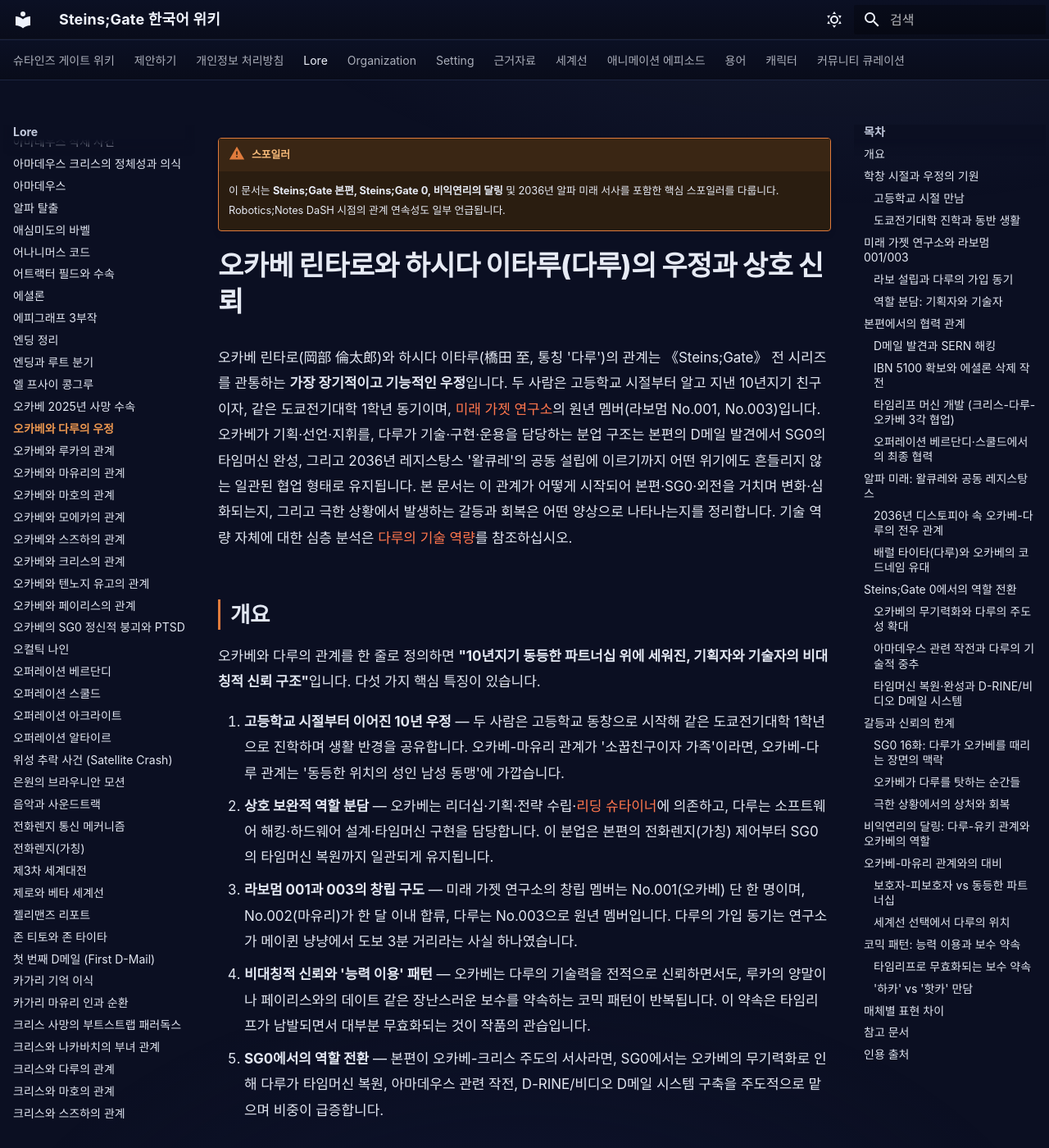
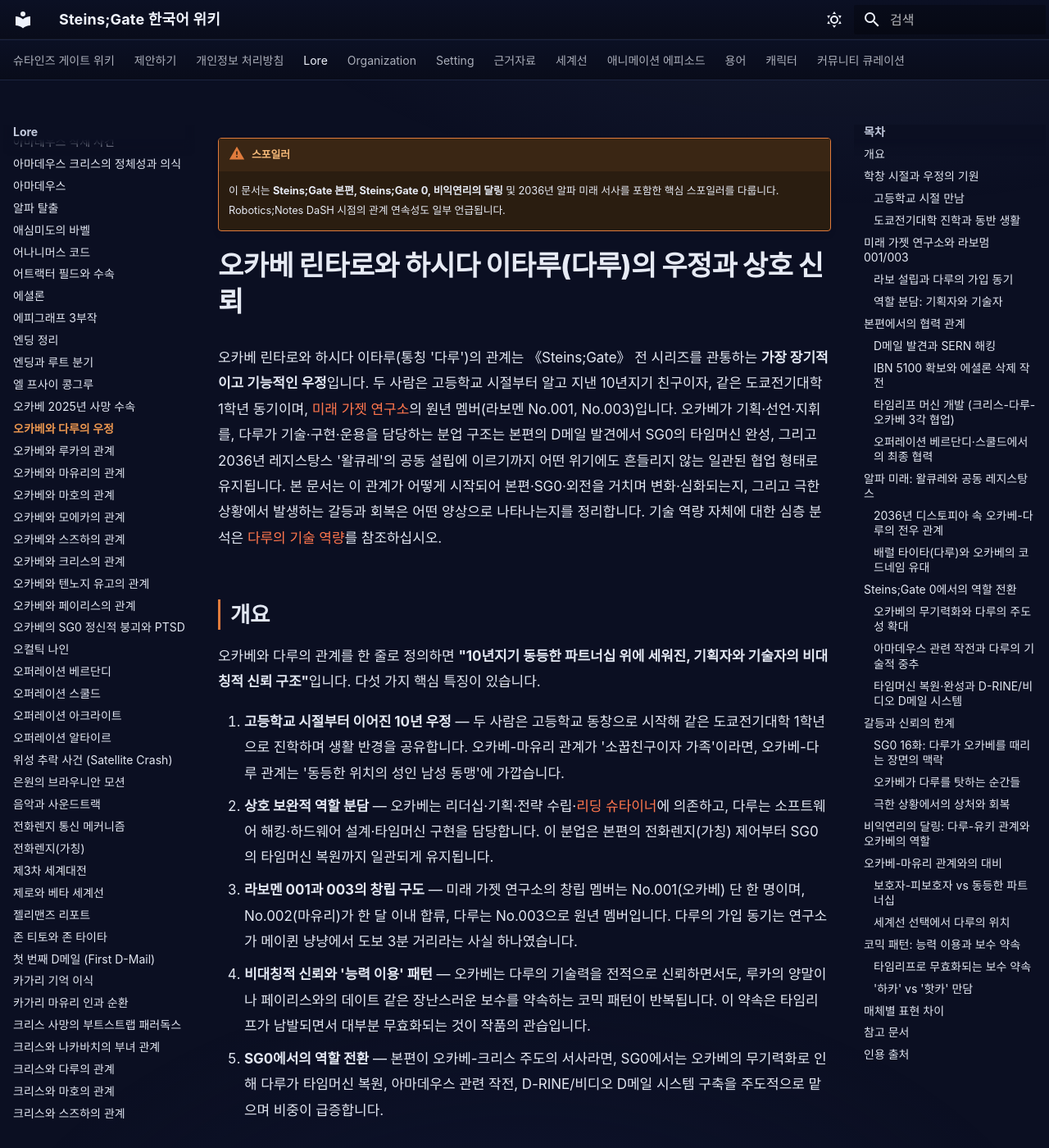
Before and after one commit to sgwiki/sgwiki.github.io, an MkDocs documentation site: the page built from wiki/lore/오카베와-다루의-우정.md, in a window 1280 px wide and 1400 px high. Shown: the whole window at 82% size. Built offline with MkDocs 1.6.1 and Material for MkDocs 9.7.7, drawn with Linux system fonts in a browser that asks for light colours; some web fonts are replaced; some of the changed text lies outside the part shown.

Commit message:
wiki: 우선발행(사후검토) 2026-10-15 13:13 — 페이지 1건
정본: 3df60f6f80abfe9f446e17b39ef1c07555263f67
검수: 사후검토 — 그림자 검수(01:00)와 P9 정정 대기열이 이어받는다

```diff
--- a/wiki/lore/오카베와-다루의-우정.md
+++ b/wiki/lore/오카베와-다루의-우정.md
@@ -10,10 +10,10 @@
 
 # 오카베 린타로와 하시다 이타루(다루)의 우정과 상호 신뢰
 
-오카베 린타로(岡部 倫太郎)와 하시다 이타루(橋田 至, 통칭 '다루')의 관계는
+오카베 린타로와 하시다 이타루(통칭 '다루')의 관계는
 《Steins;Gate》 전 시리즈를 관통하는 **가장 장기적이고 기능적인 우정**입니다. 두 사람은
 고등학교 시절부터 알고 지낸 10년지기 친구이자, 같은 도쿄전기대학 1학년 동기이며,
-[미래 가젯 연구소](미래-가젯-목록.md)의 원년 멤버(라보멈 No.001, No.003)입니다.
+[미래 가젯 연구소](미래-가젯-목록.md)의 원년 멤버(라보멘 No.001, No.003)입니다.
 오카베가 기획·선언·지휘를, 다루가 기술·구현·운용을 담당하는 분업 구조는 본편의 D메일
 발견에서 SG0의 타임머신 완성, 그리고 2036년 레지스탕스 '왈큐레'의 공동 설립에 이르기까지
 어떤 위기에도 흔들리지 않는 일관된 협업 형태로 유지됩니다. 본 문서는 이 관계가 어떻게
@@ -33,7 +33,7 @@
 2. **상호 보완적 역할 분담** — 오카베는 리더십·기획·전략 수립·[리딩 슈타이너](리딩-슈타이너.md)에
    의존하고, 다루는 소프트웨어 해킹·하드웨어 설계·타임머신 구현을 담당합니다. 이 분업은
    본편의 전화렌지(가칭) 제어부터 SG0의 타임머신 복원까지 일관되게 유지됩니다.
-3. **라보멈 001과 003의 창립 구도** — 미래 가젯 연구소의 창립 멤버는 No.001(오카베)
+3. **라보멘 001과 003의 창립 구도** — 미래 가젯 연구소의 창립 멤버는 No.001(오카베)
    단 한 명이며, No.002(마유리)가 한 달 이내 합류, 다루는 No.003으로 원년 멤버입니다.
    다루의 가입 동기는 연구소가 메이퀸 냥냥에서 도보 3분 거리라는 사실 하나였습니다.
 4. **비대칭적 신뢰와 '능력 이용' 패턴** — 오카베는 다루의 기술력을 전적으로 신뢰하면서도,
@@ -340,7 +340,7 @@
 ## 인용 출처
 
 [^1]: Votuko, "The Mechanics of Steins;Gate v1.0.3", §2.2.3 "Time Leaping".
-    [로컬 번역](../근거자료/비공식/mechanics-of-steins-gate/ch3.md)
+    [로컬 번역](../근거자료/비공식/mechanics-of-steins-gate/ch2.md)
 
 [^2]: Votuko, "The Mechanics of Steins;Gate v1.0.3", §3.1.3 "Operation Skuld".
     [로컬 번역](../근거자료/비공식/mechanics-of-steins-gate/ch3.md)
```
Also changed, not shown: other parts of wiki/lore/오카베와-다루의-우정.md (+3 -3 lines).
